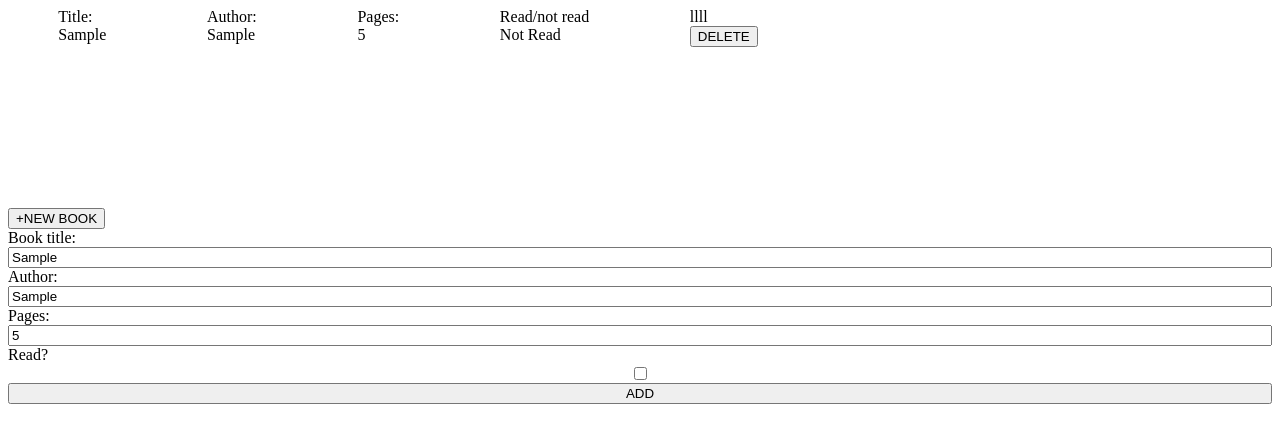
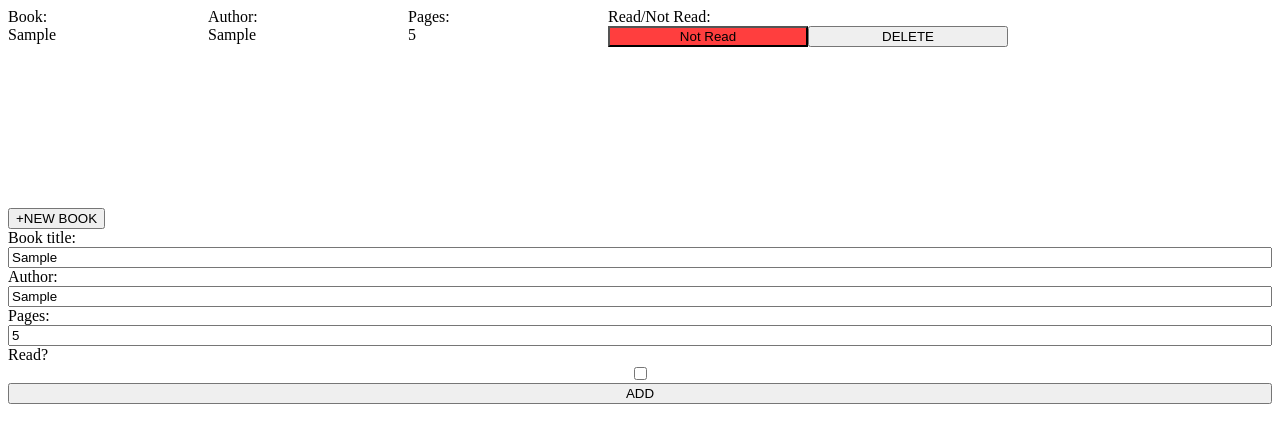
Before and after one commit to Benodkk/Project-Library, a plain HTML site: page index.html in a window 1280 px wide. Both pictures are taken after typing "Sample", "Sample", "5" into the empty fields and a click on the button "ADD". Drawn offline with Linux system fonts and the light colour scheme.

Commit message:
Project done, without advanced CSS

```diff
--- a/index.html
+++ b/index.html
@@ -9,11 +9,13 @@
 </head>
 <body>
     <div class="libraryContainer">
-        <div class="titleContainer container">Title:</div>
-        <div class="authorContainer container">Author:</div>
-        <div class="pagesContainer container">Pages:</div>
-        <div class="readContainer container">Read/not read</div>
-        <div class="delateLine container">llll</div>
+        <div class="header">
+            <div class="one">Book:</div>
+            <div class="one">Author:</div>
+            <div class="one">Pages:</div>
+            <div class="one">Read/Not Read:</div>
+        </div>
+        <div class="mainTable"></div>
     </div>
     <button class="newBtn">+NEW BOOK</button>
     <div class="popUp">
--- a/javascript.js
+++ b/javascript.js
@@ -1,10 +1,6 @@
 let myLibrary=[];
 
-let titleContainer=document.querySelector(".titleContainer")
-let authorContainer=document.querySelector(".authorContainer")
-let pagesContainer=document.querySelector(".pagesContainer")
-let readContainer=document.querySelector(".readContainer")
-let delateLine=document.querySelector('.delateLine')
+let mainTable=document.querySelector('.mainTable')
 
 let popUpForm=document.querySelector('.popUp')
 
@@ -57,76 +53,68 @@ add.addEventListener('click', () => {
 }
 )
 
+
+
+
 let preventDuplication = 0;
 let line = 0;
 
 function segregation(){
+    let oneBook = document.createElement('div');
+    mainTable.appendChild(oneBook);
+    oneBook.classList.add('oneBook')
 
-  for(let i=0; i<myLibrary.length; i++){
-    if (preventDuplication==1){
-      titleContainer.textContent='Title:'
-      authorContainer.textContent='Author:'
-      pagesContainer.textContent='Pages:'
-      readContainer.textContent='Read/Not Read:'
-      preventDuplication=0
+
+    for (let i=0; i<myLibrary.length; i++){
+      if(i%4==0){
+        let oneTitle = document.createElement("div");
+        oneBook.appendChild(oneTitle)
+        oneTitle.textContent=myLibrary[i];
+        oneTitle.classList.add('one')
+      }
+      else if(i%4==1){
+        let oneAuthor = document.createElement("div");
+        oneBook.appendChild(oneAuthor)
+        oneAuthor.textContent=myLibrary[i];
+        oneAuthor.classList.add('one')
+      }
+      else if(i%4==2){
+        let onePages = document.createElement("div");
+        oneBook.appendChild(onePages)
+        onePages.textContent=myLibrary[i];
+        onePages.classList.add('one')
+      }
+      else if(i%4==3){
+        let oneRead = document.createElement("button");
+        oneBook.appendChild(oneRead)
+        oneRead.textContent=myLibrary[i];
+        oneRead.classList.add('one')
+        if(readOrNot==true){
+          oneRead.style.backgroundColor='rgb(68, 187, 68)'
+        }
+        else if(readOrNot==false){
+          oneRead.style.backgroundColor='rgb(255, 62, 62)'
+        }
+        oneRead.addEventListener('click', () => {
+          if(oneRead.textContent=="Not Read"){
+            oneRead.style.backgroundColor='rgb(68, 187, 68)'
+            oneRead.textContent="Read"
+          }
+          else if(oneRead.textContent=="Read"){
+            oneRead.style.backgroundColor='rgb(255, 62, 62)'
+            oneRead.textContent='Not Read'
+          }
+        })
+      }
     }
 
-    if(i%4==0){
-      let titleDiv = document.createElement("div");
-      titleContainer.appendChild(titleDiv)
-      titleDiv.textContent=myLibrary[i];
-    }
-    else if(i%4==1){
-      let authorDiv = document.createElement("div");
-      authorContainer.appendChild(authorDiv)
-      authorDiv.textContent=myLibrary[i];
-    }
-    else if(i%4==2){
-      let pagesDiv = document.createElement("div");
-      pagesContainer.appendChild(pagesDiv)
-      pagesDiv.textContent=myLibrary[i];
-    }
-    else if(i%4==3){
-      let readDiv = document.createElement("div");
-      readContainer.appendChild(readDiv)
-      readDiv.textContent=myLibrary[i];
+    let delateLineBtn = document.createElement('button')
+    delateLineBtn.textContent='DELETE'
+    delateLineBtn.classList.add('one')
+    oneBook.appendChild(delateLineBtn)
 
-
-    }
+    delateLineBtn.addEventListener('click', () => {
+      oneBook.remove()
+    })
+    myLibrary=[]
   }
-  preventDuplication=1;
-  line+=1
-
-
-
-  let delateLineBtn = document.createElement('button')
-  delateLineBtn.innerHTML='DELETE'
-  delateLine.appendChild(delateLineBtn)
-  delateLineBtn.classList.add(`${line}`)
-
-
-  function dupaa () {
-    let masakra=Number(delateLineBtn.classList.value)
-    let child = delateLine.lastElementChild;
-
-    for(let i=1; i<=line; i++){
-      if(i==masakra){
-        myLibrary.splice(masakra*4-4,4)
-        line-=1;
-      }
-    }
-    console.log(line)
-    while (child) {
-      delateLine.removeChild(child);
-      child = delateLine.lastElementChild
-    }
-    for (let i=1; i<=line; i++){
-      let delateLineBtn = document.createElement('button')
-      delateLineBtn.innerHTML='DELETE'
-      delateLine.appendChild(delateLineBtn)
-      delateLineBtn.classList.add(`${i}`)
-      delateLineBtn.addEventListener('click', dupaa)
-    }
-  }
-  delateLineBtn.addEventListener('click', dupaa)
-}
--- a/style.css
+++ b/style.css
@@ -1,12 +1,23 @@
 .libraryContainer{
     display: flex;
-    width: 800px;
+    flex-direction: column;
+    width: 1000px;
     height: 200px;
-    justify-content: space-around;
 }
-.container{
+.header{
     display:flex;
+}
+.mainTable{
+    display: flex;
     flex-direction: column;
+    justify-content: space-between;
+}
+.oneBook {
+    display: flex;
+    justify-content: space-between;
+}
+.one {
+    width:200px;
 }
 
 
```
